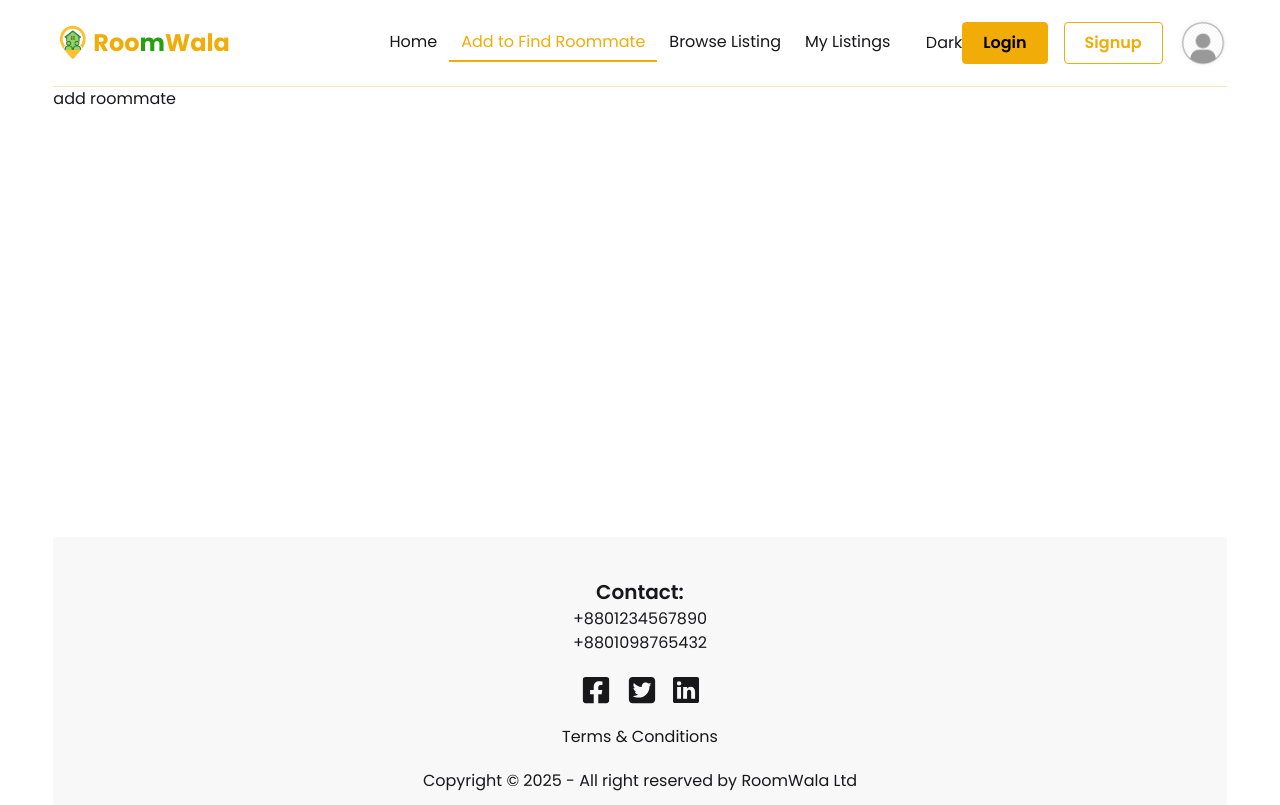
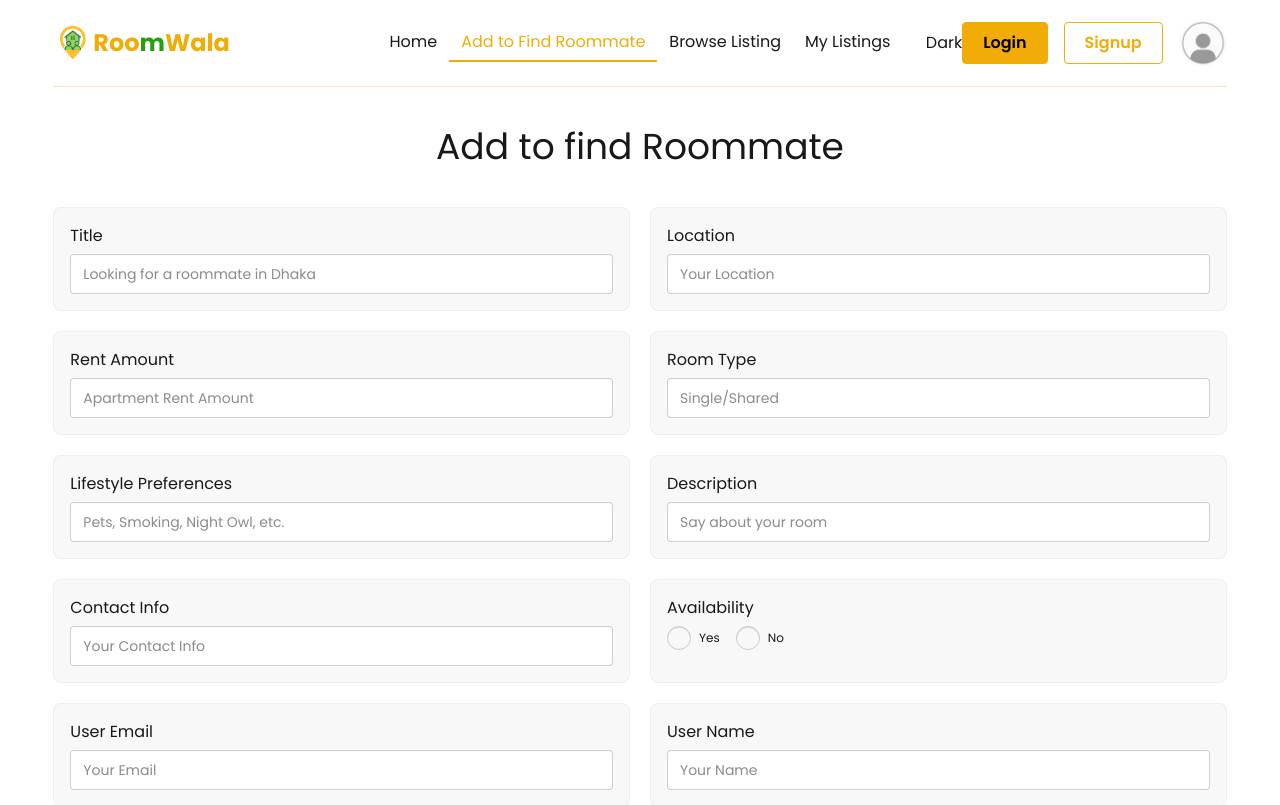
Before and after one commit to dayal-chandra/roommate-client, a React (Vite) app: page /add-to-find-roommate in a window 1280 px wide. Shown: the top 805 px of the page. Built offline with nearby package versions, Linux system fonts and the light colour scheme.

Commit message:
login and signup functionality added

```diff
--- a/package.json
+++ b/package.json
@@ -12,12 +12,13 @@
   "dependencies": {
     "@tailwindcss/vite": "^4.1.7",
     "daisyui": "^5.0.35",
+    "firebase": "^11.8.1",
     "react": "^19.1.0",
     "react-dom": "^19.1.0",
-    "react-helmet-async": "^2.0.5",
     "react-icons": "^5.5.0",
     "react-router": "^7.6.0",
     "react-simple-typewriter": "^5.0.1",
+    "sweetalert2": "^11.21.2",
     "swiper": "^11.2.7",
     "tailwindcss": "^4.1.7"
   },
--- a/src/components/Footer.jsx
+++ b/src/components/Footer.jsx
@@ -6,7 +6,7 @@ import { Link } from "react-router";
 
 const Footer = () => {
   return (
-    <footer className="flex flex-col justify-center items-center gap-5 bg-base-200 text-base-content rounded p-10">
+    <footer className="flex flex-col justify-center items-center gap-5 bg-[#f2ac08] text-black rounded p-10">
       <div className="text-center">
         <h1 className="text-[20px] font-semibold">Contact:</h1>
         <p>+8801234567890</p>
--- /dev/null
+++ b/src/firebase/firebase.init.js
@@ -0,0 +1,14 @@
+import { initializeApp } from "firebase/app";
+import { getAuth } from "firebase/auth";
+
+const firebaseConfig = {
+  apiKey: "AIzaSyA29zBlUWQUab13lhTM8MoIcvYJ5Sv-HC8",
+  authDomain: "room-wala.firebaseapp.com",
+  projectId: "room-wala",
+  storageBucket: "room-wala.firebasestorage.app",
+  messagingSenderId: "1049599895967",
+  appId: "1:1049599895967:web:b2299d51be02fc667635aa",
+};
+
+const app = initializeApp(firebaseConfig);
+export const auth = getAuth(app);
--- a/src/main.jsx
+++ b/src/main.jsx
@@ -3,12 +3,12 @@ import { createRoot } from "react-dom/client";
 import "./index.css";
 import { RouterProvider } from "react-router";
 import { router } from "./routes/Routes.jsx";
-import { HelmetProvider } from "react-helmet-async";
+import AuthProvider from "./provider/AuthProvider.jsx";
 
 createRoot(document.getElementById("root")).render(
   <StrictMode>
-    <HelmetProvider>
+    <AuthProvider>
       <RouterProvider router={router}></RouterProvider>
-    </HelmetProvider>
+    </AuthProvider>
   </StrictMode>
 );
--- a/src/pages/AddRoommate.jsx
+++ b/src/pages/AddRoommate.jsx
@@ -1,13 +1,168 @@
-import React from "react";
-import { Helmet } from "react-helmet-async";
+import React, { useEffect } from "react";
+import Swal from "sweetalert2";
 
 const AddRoommate = () => {
+  useEffect(() => {
+    document.title = "RoomWala | Add to find roommate";
+  }, []);
+
+  const handleAddRoommate = (e) => {
+    e.preventDefault();
+    const form = e.target;
+    const formData = new FormData(form);
+    const addRoommateData = Object.fromEntries(formData.entries());
+    console.log(addRoommateData);
+
+    fetch("http://localhost:3000/roommates", {
+      method: "POST",
+      headers: {
+        "content-type": "application/json",
+      },
+      body: JSON.stringify(addRoommateData),
+    })
+      .then((res) => res.json())
+      .then((data) => {
+        if (data.insertedId) {
+          Swal.fire({
+            position: "center",
+            icon: "success",
+            title: "Roommate added successfully",
+            showConfirmButton: false,
+            timer: 2500,
+          });
+
+          form.reset();
+        }
+      });
+  };
+
   return (
     <div>
-      <Helmet>
-        <title>RoomWala | Add to Find Roommate</title>
-      </Helmet>
-      <h1>add roommate</h1>
+      <form onSubmit={handleAddRoommate}>
+        <h1 className="text-4xl text-center py-10">Add to find Roommate</h1>
+        <div className="grid grid-cols-1 md:grid-cols-2 gap-5 pb-10">
+          <fieldset className="fieldset bg-base-200 border-base-300 rounded-box w-full border p-4">
+            <label className="text-[16px]">Title</label>
+            <input
+              type="text"
+              className="input w-full"
+              name="title"
+              placeholder="Looking for a roommate in Dhaka"
+              required
+            />
+          </fieldset>{" "}
+          <fieldset className="fieldset bg-base-200 border-base-300 rounded-box w-full border p-4">
+            <label className="text-[16px]">Location</label>
+            <input
+              type="text"
+              className="input w-full"
+              name="location"
+              placeholder="Your Location"
+              required
+            />
+          </fieldset>{" "}
+          <fieldset className="fieldset bg-base-200 border-base-300 rounded-box w-full border p-4">
+            <label className="text-[16px]">Rent Amount</label>
+            <input
+              type="text"
+              className="input w-full"
+              name="rentAmount"
+              placeholder="Apartment Rent Amount"
+              required
+            />
+          </fieldset>{" "}
+          <fieldset className="fieldset bg-base-200 border-base-300 rounded-box w-full border p-4">
+            <label className="text-[16px]">Room Type</label>
+            <input
+              type="text"
+              className="input w-full"
+              name="roomType"
+              placeholder="Single/Shared"
+              required
+            />
+          </fieldset>{" "}
+          <fieldset className="fieldset bg-base-200 border-base-300 rounded-box w-full border p-4">
+            <label className="text-[16px]">Lifestyle Preferences</label>
+            <input
+              type="text"
+              className="input w-full"
+              name="lifestyle"
+              placeholder="Pets, Smoking, Night Owl, etc."
+              required
+            />
+          </fieldset>{" "}
+          <fieldset className="fieldset bg-base-200 border-base-300 rounded-box w-full border p-4">
+            <label className="text-[16px]">Description</label>
+            <input
+              type="text"
+              className="input w-full"
+              name="description"
+              placeholder="Say about your room"
+              required
+            />
+          </fieldset>{" "}
+          <fieldset className="fieldset bg-base-200 border-base-300 rounded-box w-full border p-4">
+            <label className="text-[16px]">Contact Info</label>
+            <input
+              type="text"
+              className="input w-full"
+              name="contact"
+              placeholder="Your Contact Info"
+              required
+            />
+          </fieldset>{" "}
+          <fieldset className="fieldset bg-base-200 border-base-300 rounded-box w-full border p-4">
+            <label className="text-[16px]">Availability</label>
+            <div className="flex items-center gap-4">
+              <label className="flex items-center gap-2">
+                <input
+                  type="radio"
+                  name="availability"
+                  value="yes"
+                  className="radio"
+                />
+                Yes
+              </label>
+
+              <label className="flex items-center gap-2">
+                <input
+                  type="radio"
+                  name="availability"
+                  value="no"
+                  className="radio"
+                />
+                No
+              </label>
+            </div>
+          </fieldset>{" "}
+          <fieldset className="fieldset bg-base-200 border-base-300 rounded-box w-full border p-4">
+            <label className="text-[16px]">User Email</label>
+            <input
+              type="email"
+              className="input w-full"
+              name="email"
+              placeholder="Your Email"
+              required
+            />
+          </fieldset>{" "}
+          <fieldset className="fieldset bg-base-200 border-base-300 rounded-box w-full border p-4">
+            <label className="text-[16px]">User Name</label>
+            <input
+              type="text"
+              className="input w-full"
+              name="name"
+              placeholder="Your Name"
+              required
+            />
+          </fieldset>
+        </div>
+
+        <input
+          type="submit"
+          value="Add"
+          className="btn w-full border border-gray-200 mb-20 bg-[#f2ac08] md:bg-transparent hover:bg-[#f2ac08] "
+        />
+      </form>
     </div>
   );
 };
--- a/src/pages/Login.jsx
+++ b/src/pages/Login.jsx
@@ -1,16 +1,49 @@
-import React from "react";
-import { Helmet } from "react-helmet-async";
+import React, { use, useEffect } from "react";
 import { Link } from "react-router";
+import { AuthContext } from "../provider/AuthProvider";
+import Swal from "sweetalert2";
 
 const Login = () => {
+  useEffect(() => {
+    document.title = "RoomWala | Login";
+  }, []);
+
+  const { loginUser } = use(AuthContext);
+
   const handleLogin = (e) => {
     e.preventDefault();
+    const form = e.target;
+    const formData = new FormData(form);
+    const { email, password } = Object.fromEntries(formData.entries());
+    loginUser(email, password)
+      .then((userCredential) => {
+        const user = userCredential.user;
+        if (user) {
+          Swal.fire({
+            position: "center",
+            icon: "success",
+            title: "Logged in successfully.",
+            showConfirmButton: false,
+            timer: 2500,
+          });
+        }
+      })
+      .catch((error) => {
+        const errorMessage = error.message;
+
+        if (error) {
+          Swal.fire({
+            position: "center",
+            icon: "warning",
+            title: `${errorMessage}`,
+            showConfirmButton: false,
+            timer: 2500,
+          });
+        }
+      });
   };
   return (
     <div className="w-full md:w-1/2 mx-auto">
-      <Helmet>
-        <title>RoomWala | Login</title>
-      </Helmet>
       <form
         onSubmit={handleLogin}
         className="fieldset bg-base-200 border-base-300 rounded-box w-full border py-10 px-5 my-5"
@@ -80,7 +113,7 @@ const Login = () => {
           >
             <path d="M16.318 13.714v5.484h9.078c-0.37 2.354-2.745 6.901-9.078 6.901-5.458 0-9.917-4.521-9.917-10.099s4.458-10.099 9.917-10.099c3.109 0 5.193 1.318 6.38 2.464l4.339-4.182c-2.786-2.599-6.396-4.182-10.719-4.182-8.844 0-16 7.151-16 16s7.156 16 16 16c9.234 0 15.365-6.49 15.365-15.635 0-1.052-0.115-1.854-0.255-2.651z"></path>
           </svg>
-          <p className="text-[16px]">Login with Google</p>
+          <p className="text-[16px] font-semibold">Login with Google</p>
         </button>
       </form>
     </div>
--- a/src/pages/Signup.jsx
+++ b/src/pages/Signup.jsx
@@ -1,18 +1,55 @@
-import React, { useState } from "react";
-import { Helmet } from "react-helmet-async";
+import React, { use, useEffect, useState } from "react";
 import { FaEye, FaEyeSlash } from "react-icons/fa6";
 import { Link } from "react-router";
+import { AuthContext } from "../provider/AuthProvider";
+import Swal from "sweetalert2";
 
 const Signup = () => {
+  useEffect(() => {
+    document.title = "RoomWala | Signup";
+  }, []);
+
+  const { createUser } = use(AuthContext);
+
   const [showPassword, setShowPassword] = useState(false);
+
   const handleSignUp = (e) => {
     e.preventDefault();
+    const form = e.target;
+    const formData = new FormData(form);
+    const { email, password, ...restInfo } = Object.fromEntries(
+      formData.entries()
+    );
+    // console.log(email, password, restInfo);
+
+    createUser(email, password)
+      .then((result) => {
+        if (result.user) {
+          Swal.fire({
+            position: "center",
+            icon: "success",
+            title: "Signed up successfully.",
+            showConfirmButton: false,
+            timer: 2500,
+          });
+        }
+      })
+      .catch((error) => {
+        if (error) {
+          Swal.fire({
+            position: "center",
+            icon: "warning",
+            title: `${error.message}`,
+            showConfirmButton: false,
+            timer: 2500,
+          });
+        }
+      });
+
+    form.reset();
   };
   return (
     <div className="w-full md:w-1/2 mx-auto">
-      <Helmet>
-        <title>RoomWala | Signup</title>
-      </Helmet>
       <form
         onSubmit={handleSignUp}
         className="fieldset bg-base-200 border-base-300 rounded-box w-full border py-10 px-5 my-5"
@@ -100,7 +137,7 @@ const Signup = () => {
           >
             <path d="M16.318 13.714v5.484h9.078c-0.37 2.354-2.745 6.901-9.078 6.901-5.458 0-9.917-4.521-9.917-10.099s4.458-10.099 9.917-10.099c3.109 0 5.193 1.318 6.38 2.464l4.339-4.182c-2.786-2.599-6.396-4.182-10.719-4.182-8.844 0-16 7.151-16 16s7.156 16 16 16c9.234 0 15.365-6.49 15.365-15.635 0-1.052-0.115-1.854-0.255-2.651z"></path>
           </svg>
-          <p className="text-[16px]">Signup with Google</p>
+          <p className="text-[16px] font-semibold">Signup with Google</p>
         </button>
       </form>
     </div>
--- /dev/null
+++ b/src/provider/AuthProvider.jsx
@@ -0,0 +1,25 @@
+import {
+  createUserWithEmailAndPassword,
+  signInWithEmailAndPassword,
+} from "firebase/auth";
+import React, { createContext } from "react";
+import { auth } from "../firebase/firebase.init";
+export const AuthContext = createContext();
+const AuthProvider = ({ children }) => {
+  const createUser = (email, password) => {
+    return createUserWithEmailAndPassword(auth, email, password);
+  };
+
+  const loginUser = (email, password) => {
+    return signInWithEmailAndPassword(auth, email, password);
+  };
+
+  const userInfo = {
+    createUser,
+    loginUser,
+  };
+
+  return <AuthContext value={userInfo}>{children}</AuthContext>;
+};
+
+export default AuthProvider;
```
Also changed, not shown: src/components/Home.jsx (+4 -6 lines), src/pages/BrowseListing.jsx (+4 -5 lines), src/pages/MyListing.jsx (+4 -5 lines), src/pages/Terms.jsx (+5 -6 lines), 1 other file (tests, documents, lock files or other folders).
